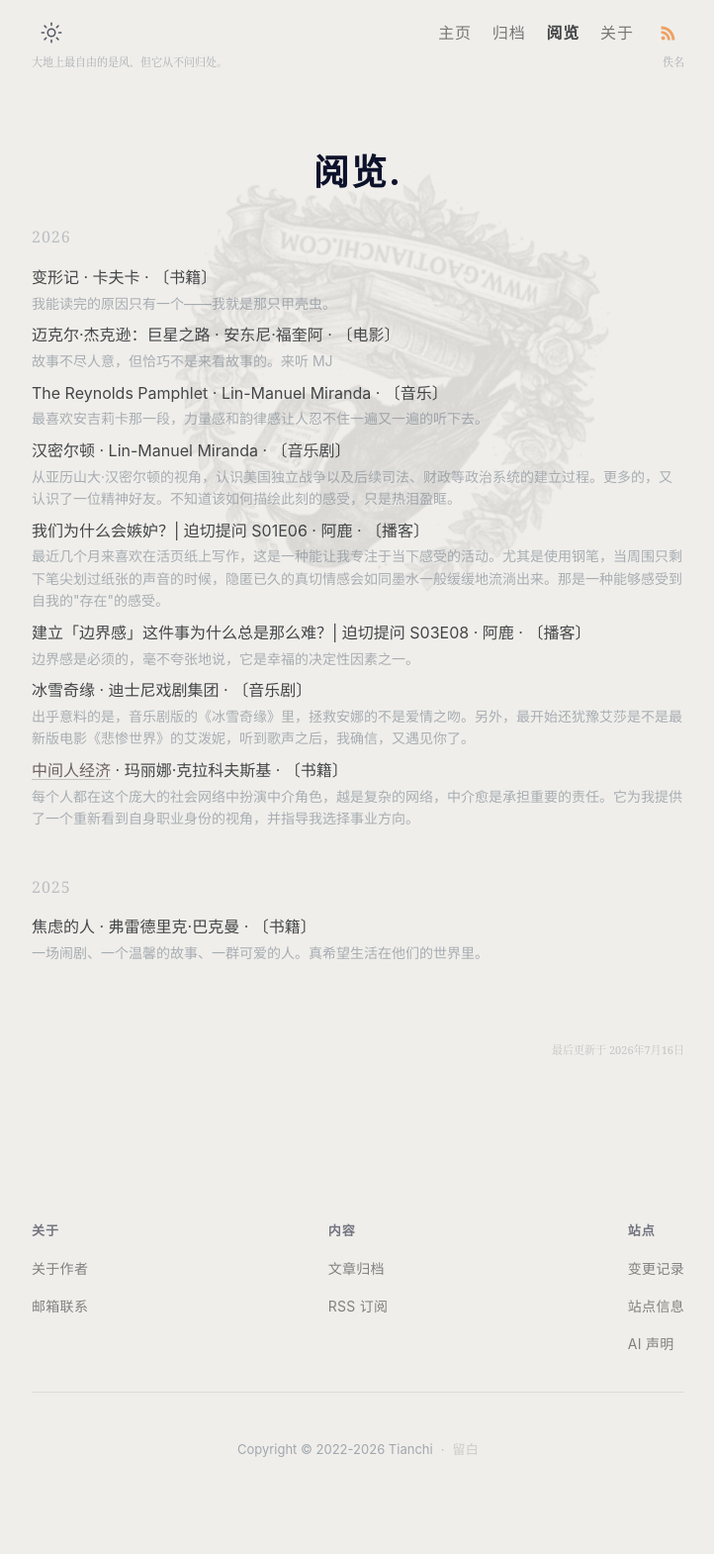
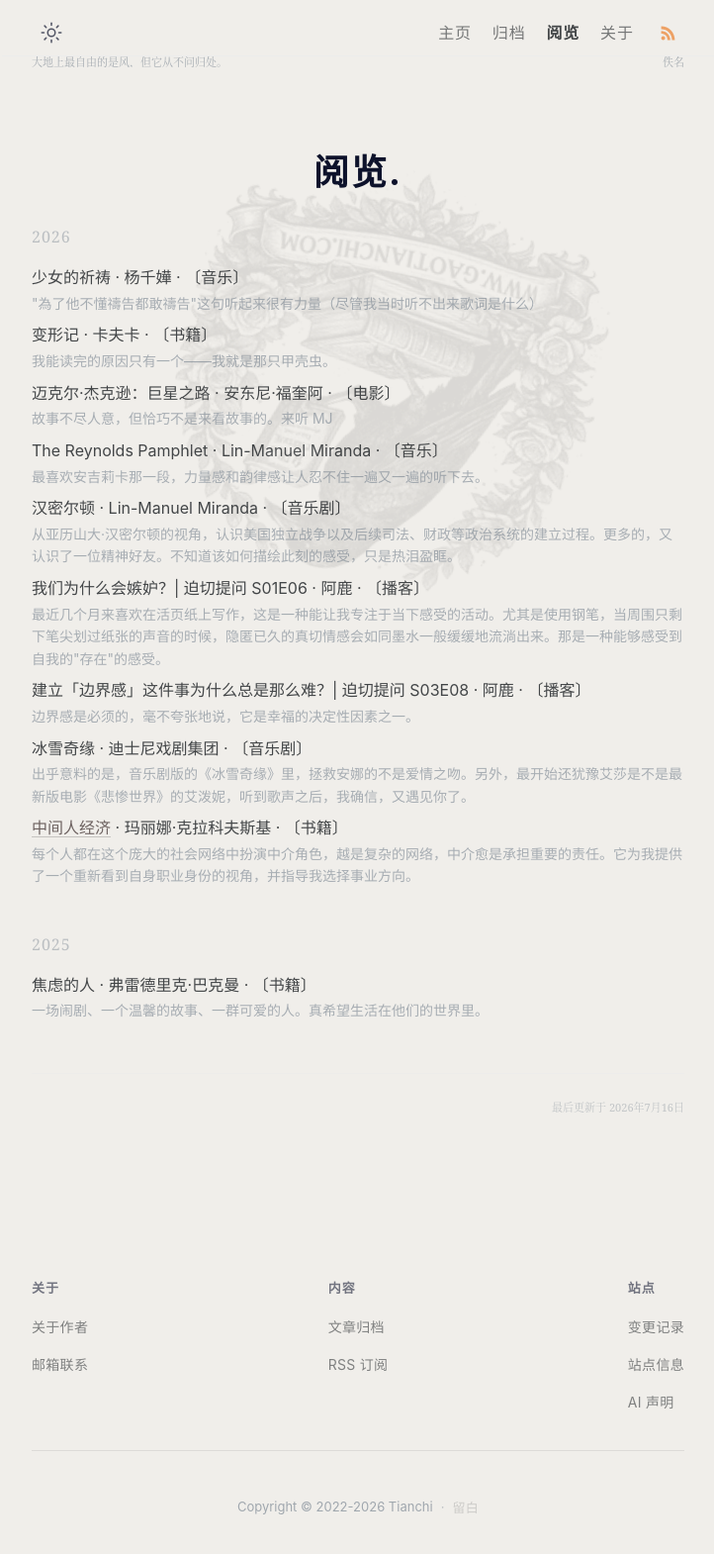
Before and after one commit to gaotianchi/gaotianchi.github.io, a Jekyll site: the page built from _pages/library.html, in a window 1280 px wide. Shown: the whole page at 99% size, without its empty margins (278-1000 px from the left). Built offline with Jekyll 4.4.1, drawn with Linux system fonts in a browser that asks for light colours; before the commit the page ends 1511 px from its top, so only the background shows below that.

Commit message:
feat: 阅览新增「少女的祈祷」
Co-Authored-By: Claude Fable 5 <noreply@anthropic.com>

```diff
--- a/_data/consuming.yml
+++ b/_data/consuming.yml
@@ -15,6 +15,12 @@
   type: 书籍
   started: 2026-06-01
   notes: 我能读完的原因只有一个——我就是那只甲壳虫。
+
+- title: 少女的祈祷
+  creator: 杨千嬅
+  type: 音乐
+  started: 2026-06-01
+  notes: '"為了他不懂禱告都敢禱告"这句听起来很有力量（尽管我当时听不出来歌词是什么）'
 
 - title: 迈克尔·杰克逊：巨星之路
   creator: 安东尼·福奎阿
```
